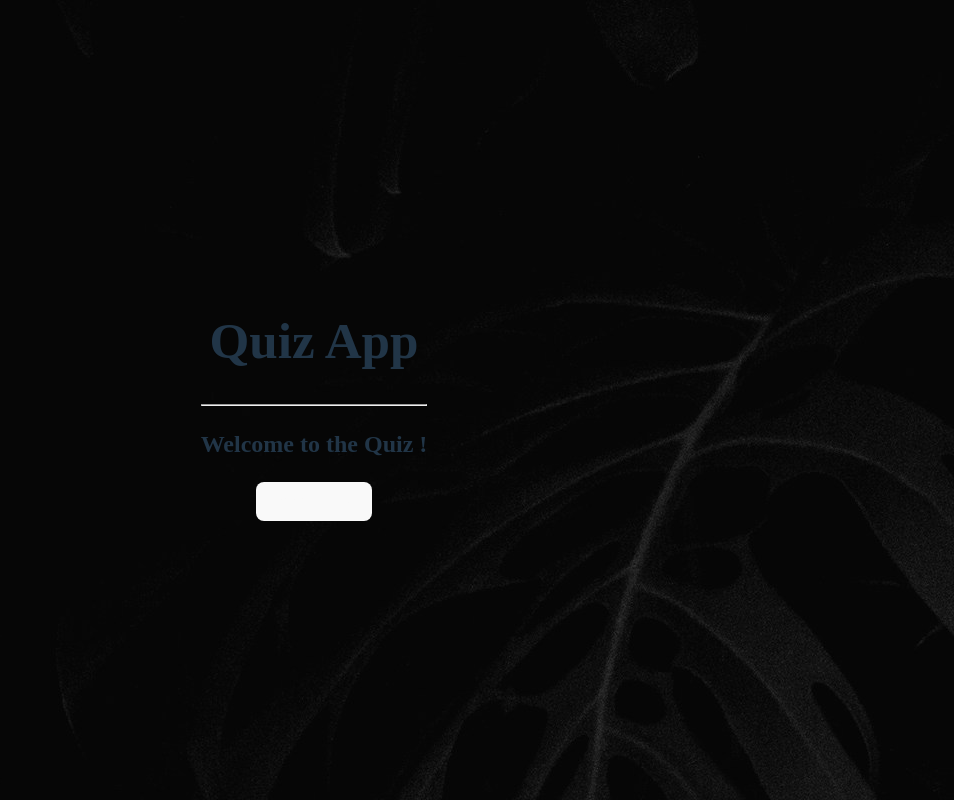
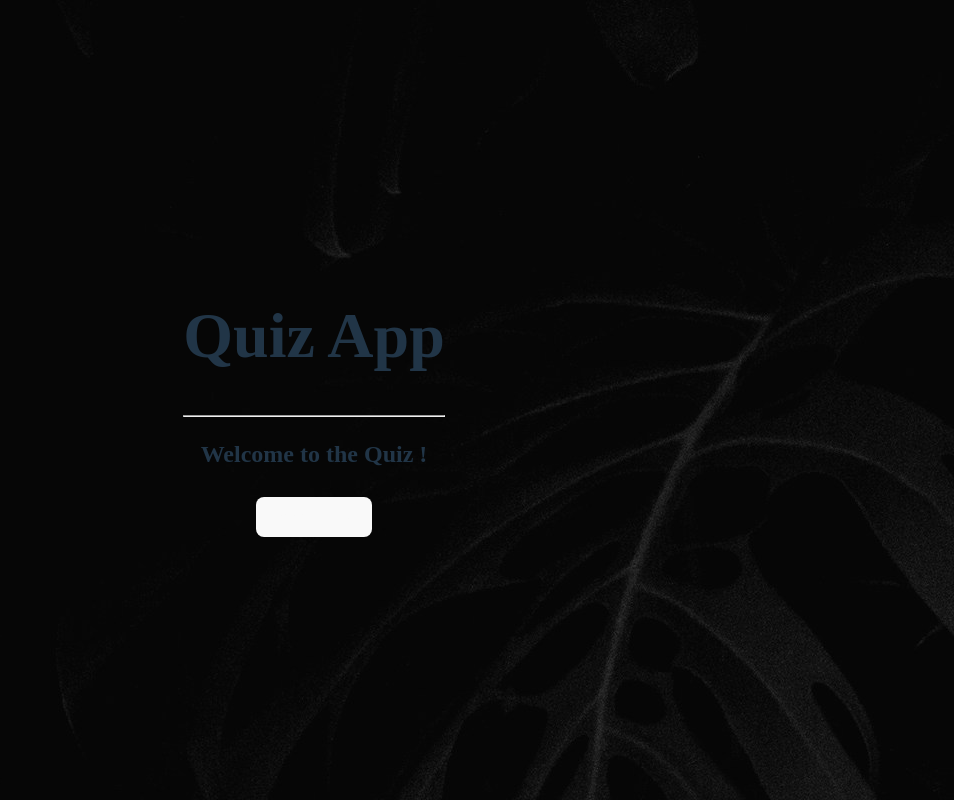
Before and after one commit to Sanj3101/Quiz-App, a React (Vite) app: page / in a window 1280 px wide. Shown: the whole page, without its empty margins (326-1280 px from the left). Built offline with nearby package versions, Linux system fonts and the light colour scheme.

Commit message:
Annimations

```diff
--- a/src/App.jsx
+++ b/src/App.jsx
@@ -13,7 +13,7 @@ function App() {
   return (
     <>
       <div className="App">
-        <h1>Quiz App</h1>
+        <h1 className='header'>Quiz App</h1>
         <hr></hr>
 <QuizContext.Provider value={{gameState, setGameState, score, setScore,choice,setChoice}}>
         {gameState == "menu" && <MainMenu />}
--- a/src/index.css
+++ b/src/index.css
@@ -34,7 +34,15 @@ body {
 h1 {
   font-size: 3.2em;
   line-height: 1.1;
+  animation: fadeIn 1s ease-in-out;
+  font-size: clamp(2rem, 5vw, 4rem);
 }
+
+/*.header{
+
+
+
+}*/
 
 button {
   border-radius: 8px;
@@ -47,6 +55,7 @@ button {
   color:#f9f9f9;
   cursor: pointer;
   transition: border-color 0.25s;
+  margin: 5px;
 }
 button:hover {
   border-color: #646cff;
@@ -101,6 +110,18 @@ button:focus-visible {
   }
 }
 
+@keyframes fadeIn {
+  from {
+    opacity: 0;
+    transform: translateY(-20px);
+  }
+  to {
+    opacity: 1;
+    transform: translateY(0);
+  }
+}
+
+
 /* Mobile view Styles */
 @media (max-width: 750px) {
   body {
```
